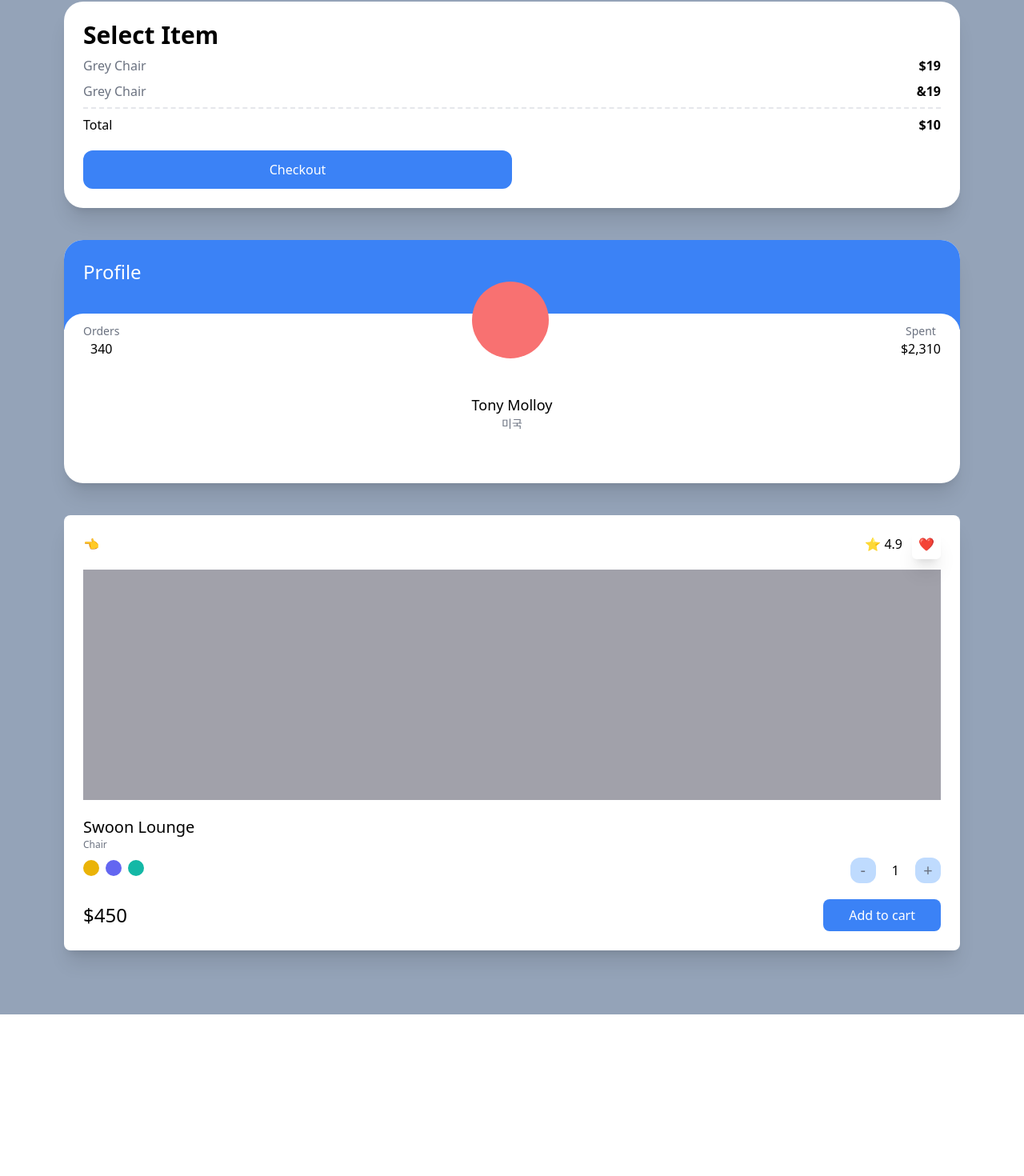
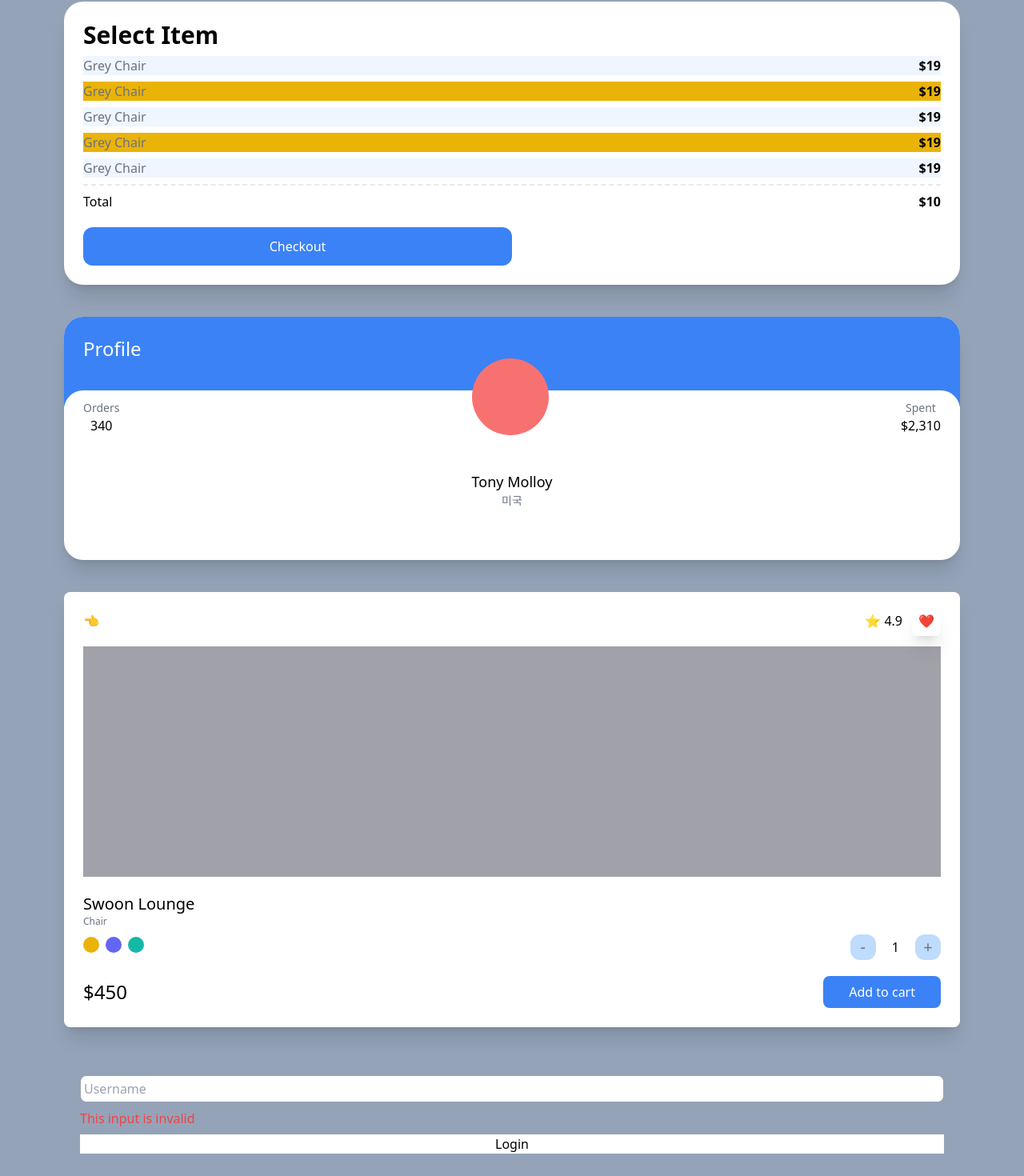
Before and after one commit to oio337a/Next-JS-prec, a Next.js app in the folder carrot-market/: page / in a window 1280 px wide. Shown: the part 78-1548 px from the top of the page at 80% size. Before the commit the page ends 1346 px from the top, so only its background shows below. Built offline with nearby package versions, Linux system fonts and the light colour scheme.

Commit message:
tailwind css prec peer

```diff
--- a/carrot-market/pages/index.tsx
+++ b/carrot-market/pages/index.tsx
@@ -4,14 +4,15 @@ export default function NextPage() {
   return <div className='bg-slate-400 py-20 px-20 grid gap-10 min-h-screen'>
     <div className='bg-white p-6 rounded-3xl shadow-xl'>
       <span className='font-semibold text-3xl '>Select Item</span>
-      <div className='flex justify-between my-2'>
-        <span className="text-gray-500 ">Grey Chair</span>
-        <span className='font-semibold'>$19</span>
-      </div>
-      <div className='flex justify-between'>
-        <span className="text-gray-500 ">Grey Chair</span>
-        <span className='font-semibold'>&19</span>
-      </div>
+      <ul>
+        {[1, 2, 3, 4, 5].map((i) => (
+          <div key={i} className='flex justify-between my-2 odd:bg-blue-50 even:bg-yellow-500'>
+            <span className="text-gray-500 ">Grey Chair</span>
+            <span className='font-semibold'>$19</span>
+          </div>
+        ))}
+      </ul>
+
       <div className="mt-2 pt-2 border-t-2 border-dashed flex justify-between">
         <span>Total</span>
         <span className='font-semibold'>$10</span>
@@ -19,7 +20,8 @@ export default function NextPage() {
       <button className='mt-5 bg-blue-500 text-white p-3 text-center rounded-xl w-2/4 mx-auto hover:bg-teal-500 hover:text-black
       active:bg-yellow-500 focus:bg-red-500'>Checkout</button>
     </div>
-    <div className='bg-white overflow-hidden rounded-3xl shadow-xl'>
+
+    <div className='bg-white overflow-hidden rounded-3xl shadow-xl group'>
       <div className='bg-blue-500 p-6 pb-14'>
         <span className='text-white text-2xl'>Profile</span>
       </div>
@@ -29,7 +31,7 @@ export default function NextPage() {
             <span className='text-sm text-gray-500'>Orders</span>
             <span className='font-medium'>340</span>
           </div>
-          <div className='h-24 w-24 bg-red-400 rounded-full'/>
+          <div className='h-24 w-24 bg-red-400 rounded-full group-hover:bg-green-500 transition-colors'/>
           <div className='flex flex-col items-center'>
             <span className='text-sm text-gray-500'>Spent</span>
             <span className='font-medium'>$2,310</span>
@@ -41,6 +43,7 @@ export default function NextPage() {
         </div>
       </div>
     </div>
+
     <div className='bg-white p-6 rounded-lg shadow-xl'>
       <div className='flex mb-5 justify-between items-center'>
         <span>👈</span>
@@ -71,5 +74,12 @@ export default function NextPage() {
         </div>
       </div>
     </div>
+
+    <form className='flex flex-col space-y-2 p-5'>
+      <input type="text" required placeholder='Username' className='border p-1 border-gray-400 rounded-lg peer' />
+      <span className='hidden peer-invalid:text-red-500 peer-invalid:block'>This input is invalid</span>
+      <span className='hidden peer-valid:text-blue-400 peer-valid:block'>Good</span>
+      <input type="submit" value="Login" className='bg-white' />
+    </form>
   </div>;
 }
```
